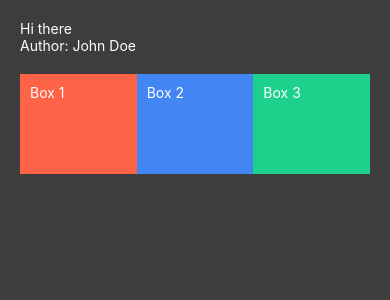
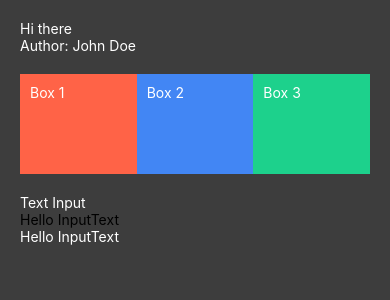
Before and after one commit to javco/react-native-sandbox, a React Native app: screen / in a window 390 px wide. Shown: the top 300 px of the page. Built offline with nearby package versions, Linux system fonts and the light colour scheme.

Commit message:
TextInput

```diff
--- a/app/components/HelloWorld/HelloWorld.js
+++ b/app/components/HelloWorld/HelloWorld.js
@@ -5,7 +5,8 @@ import {
   View,
   StyleSheet,
   TouchableHighlight,
-  TouchableOpacity
+  TouchableOpacity,
+  TextInput
 } from 'react-native';
 
 export default class HelloWorld extends Component {
@@ -16,7 +17,8 @@ export default class HelloWorld extends Component {
      name: 'John',
      surname: 'Doe',
      showName: true,
-     message: this.props.message
+     message: this.props.message,
+     textValue: 'Hello InputText',
    }
   }
 
@@ -30,6 +32,13 @@ export default class HelloWorld extends Component {
 
   onPress2(){
     console.log('Box 2 clicked');
+  }
+
+  changeTexValue(value){
+    //this.state.textValue = value;
+    this.setState({
+      textValue: value,
+    });
   }
 
   render() {
@@ -67,6 +76,19 @@ export default class HelloWorld extends Component {
             </Text>
           </View>
         </View>
+        <Text style={styles.myText}>
+          Text Input
+        </Text>
+        <View>
+          <TextInput
+            placeholder="Enter Text"
+            value={this.state.textValue}
+            onChangeText={ (value) => this.changeTexValue(value) }
+            />
+        </View>
+        <Text style={styles.myText}>
+          {this.state.textValue}
+        </Text>
       </View>
     );
   }
```
